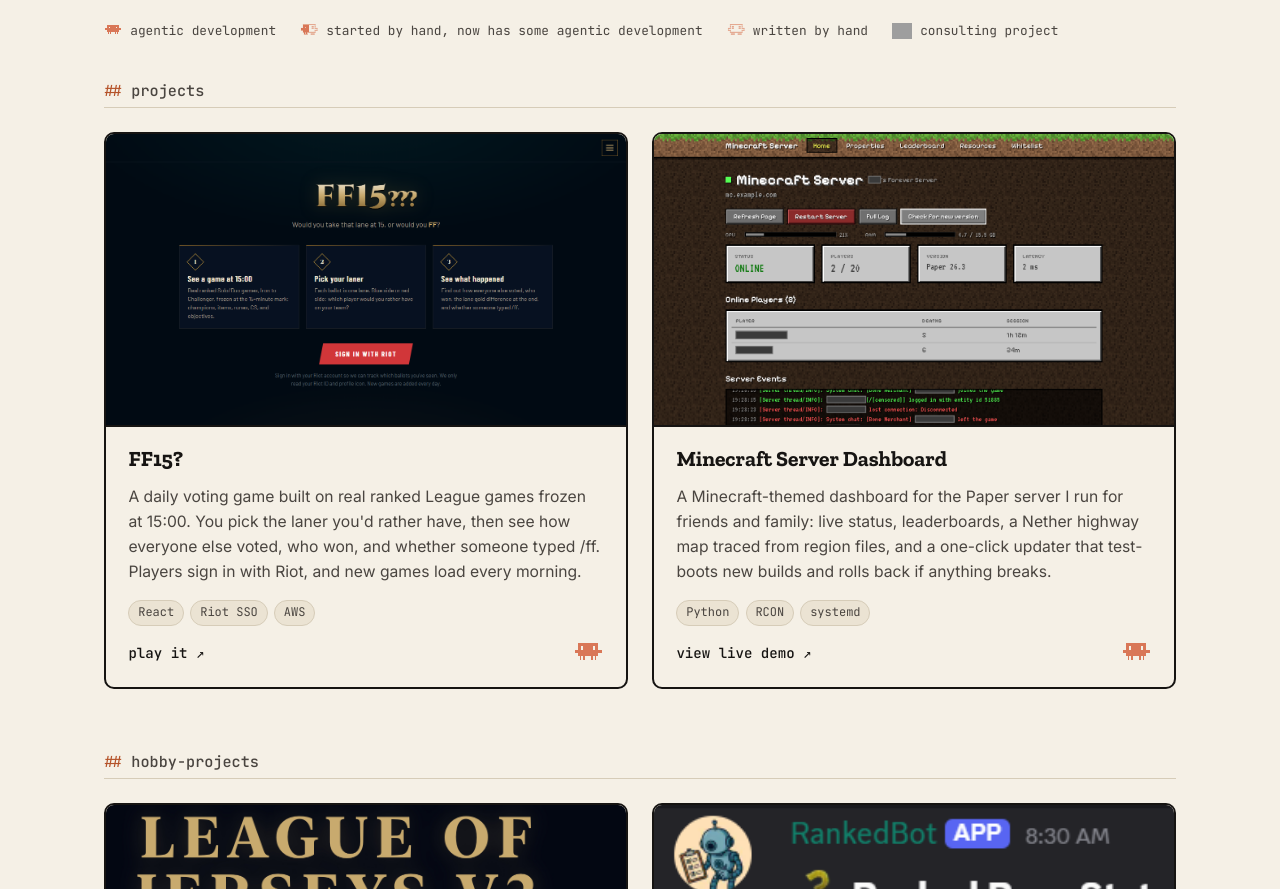
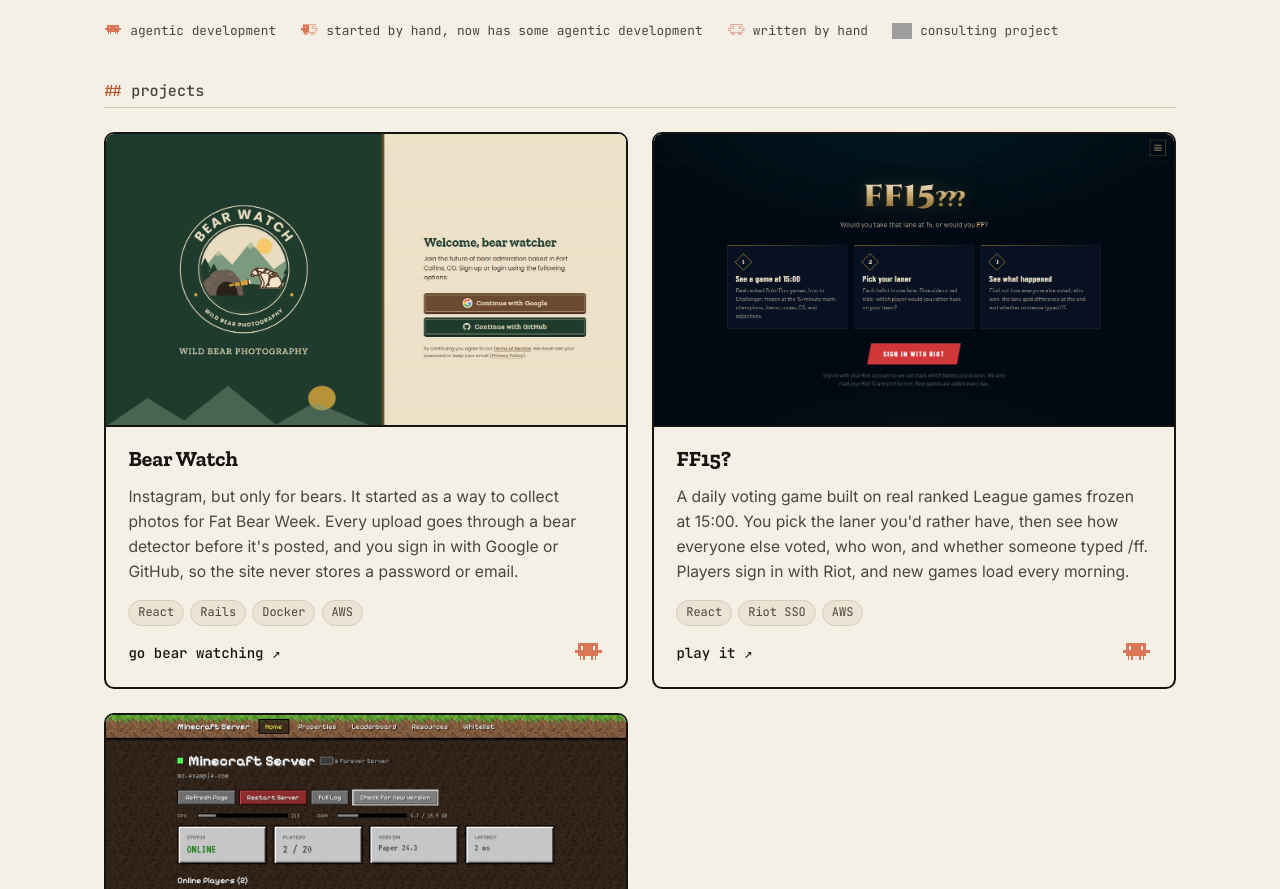
Before and after one commit to ThreeHoolagins/ThreeHoolagins.github.io, a plain HTML site: page projects.html in a window 1280 px wide. Shown: the part 327-1216 px from the top of the page. Drawn offline with nearby package versions, Linux system fonts and the light colour scheme; grey boxes are pictures that could not be loaded.

Commit message:
add Bear Watch project card
Co-Authored-By: Claude Opus 5.5 <noreply@anthropic.com>

```diff
--- a/projects.html
+++ b/projects.html
@@ -60,6 +60,16 @@
             <section class="container" style="padding-bottom: 1rem">
                 <h2 class="section-title" style="margin-top: 1.5rem">projects</h2>
                 <div class="project-grid">
+                    <a class="project" href="https://bearwatch.bigolbearstudios.com/" target="_blank" rel="noopener" style="text-decoration: none; color: inherit">
+                        <div class="project__img"><img src="assets/bear-watch.png" alt="Bear Watch sign-in page" loading="lazy" /></div>
+                        <div class="project__body">
+                            <h3>Bear Watch</h3>
+                            <p>Instagram, but only for bears. It started as a way to collect photos for Fat Bear Week. Every upload goes through a bear detector before it's posted, and you sign in with Google or GitHub, so the site never stores a password or email.</p>
+                            <ul class="tags" style="margin: 0 0 1rem"><li>React</li><li>Rails</li><li>Docker</li><li>AWS</li></ul>
+                            <span class="project__link">go bear watching ↗</span>
+                            <svg class="ai-mark ai-mark--corner ai-mark--full" role="img" aria-label="Agentic development"><title>Agentic development</title><use href="#crab-full" /></svg>
+                        </div>
+                    </a>
                     <a class="project" href="https://ff15.bigolbearstudios.com/" target="_blank" rel="noopener" style="text-decoration: none; color: inherit">
                         <div class="project__img"><img src="assets/ff15.png" alt="FF15? home page" loading="lazy" /></div>
                         <div class="project__body">
```
Also changed, not shown: assets/bear-watch.png (added).
